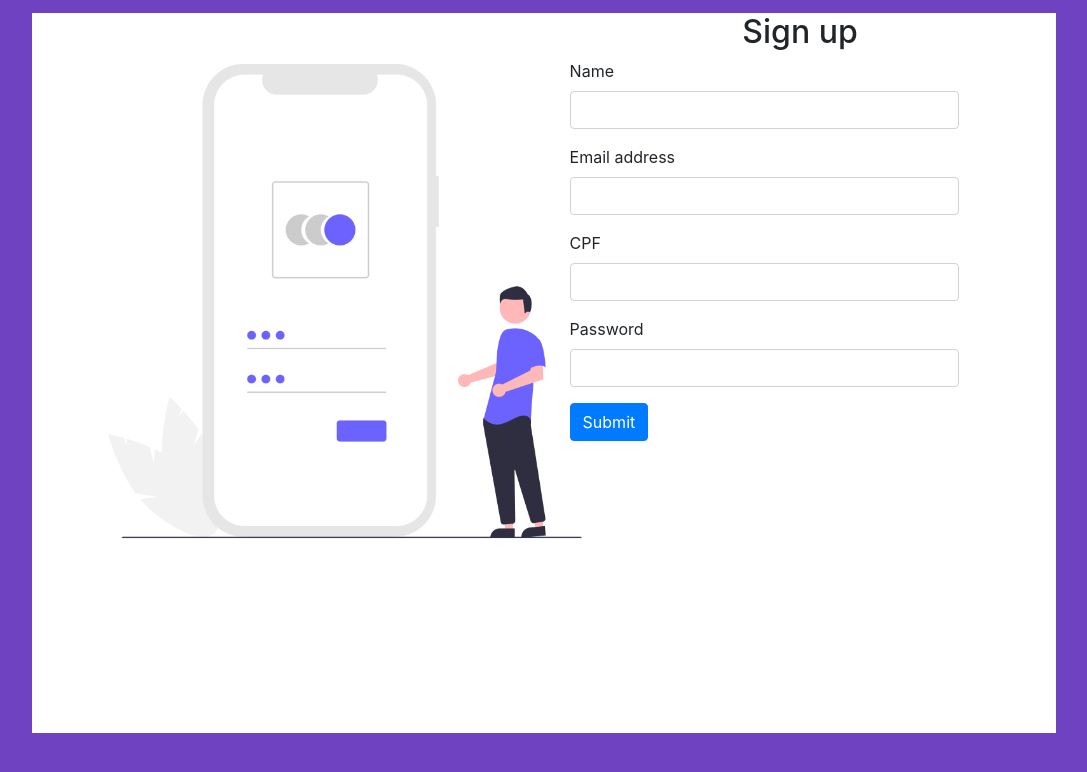
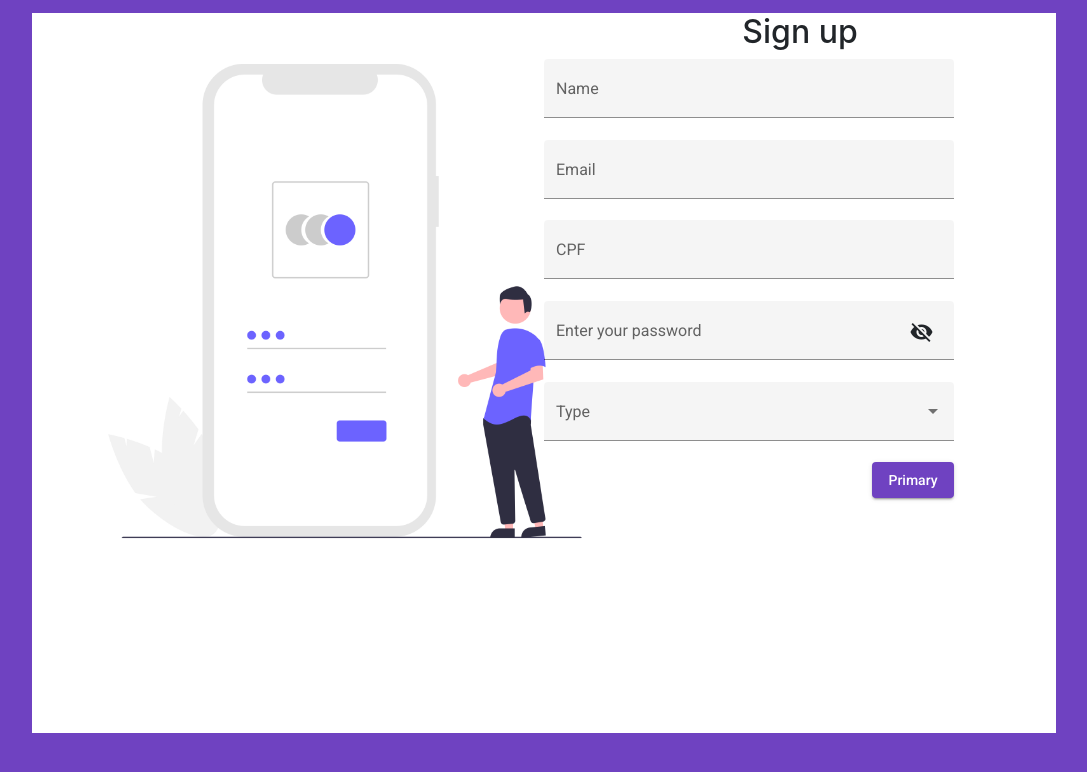
Before and after one commit to rene-kt/angular-ecommerce, an Angular app: page / in a window 1280 px wide. Shown: the top 772 px of the page, without its empty margins (96-1183 px from the left). Built offline with nearby package versions, Linux system fonts and the light colour scheme.

Commit message:
create form

```diff
--- a/src/app/app.component.css
+++ b/src/app/app.component.css
@@ -50,9 +50,16 @@
 }
 
 .container-form form {
-    padding-left: 5%;
+    justify-content: center;
+    width: 80%;
 }
 
-.container-form input {
-    width: 80%;
+mat-form-field {
+    width: 100%;
 }
+
+.button-save {
+    background-color: var(--purple);
+    color: #fff;
+    float: right;
+}
--- a/src/app/app.component.html
+++ b/src/app/app.component.html
@@ -15,28 +15,55 @@
 
             <h2>Sign up</h2>
 
+
             <form>
 
-                <div class="form-group">
-                    <label for="exampleInputEmail1">Name</label>
-                    <input type="text" class="form-control" id="exampleInputEmail1" aria-describedby="emailHelp">
-                </div>
-                <div class="form-group">
-                    <label for="exampleInputEmail1">Email address</label>
-                    <input type="email" class="form-control" id="exampleInputEmail1" aria-describedby="emailHelp">
-                </div>
+                <mat-form-field appearance="fill" class="input">
+                    <mat-label>Name</mat-label>
+                    <input matInput>
+                </mat-form-field>
+                <br>
 
-                <div class="form-group">
-                    <label for="exampleInputEmail1">CPF</label>
-                    <input type="text" class="form-control" id="exampleInputEmail1" aria-describedby="emailHelp">
-                </div>
-                <div class="form-group">
-                    <label for="exampleInputPassword1">Password</label>
-                    <input type="password" class="form-control" id="exampleInputPassword1">
-                </div>
+                <mat-form-field appearance="fill">
+                    <mat-label>Email</mat-label>
+                    <input matInput>
+                </mat-form-field>
+                <br>
 
-                <button type="submit" class="btn btn-primary">Submit</button>
+                <mat-form-field appearance="fill">
+                    <mat-label>CPF</mat-label>
+                    <input matInput>
+                </mat-form-field>
+                <br>
+
+                <mat-form-field appearance="fill">
+                    <mat-label>Enter your password</mat-label>
+                    <input matInput [type]="hide ? 'password' : 'text'">
+                    <button mat-icon-button matSuffix (click)="hide = !hide" [attr.aria-label]="'Hide password'" [attr.aria-pressed]="hide">
+                        <mat-icon>{{hide ? 'visibility_off' : 'visibility'}}</mat-icon>
+                        </button>
+                </mat-form-field>
+                <br>
+
+                <mat-form-field appearance="fill">
+                    <mat-label>Type</mat-label>
+                    <mat-select>
+                        <mat-option value="option">Client</mat-option>
+                        <mat-option value="option">Seller</mat-option>
+                    </mat-select>
+                </mat-form-field>
+                <br>
+
+                <button mat-raised-button class="button-save">Primary</button>
+
+
             </form>
+
+
+
+
+
+
         </div>
 
     </div>
--- a/src/app/app.component.ts
+++ b/src/app/app.component.ts
@@ -7,4 +7,6 @@ import { Component } from '@angular/core';
 })
 export class AppComponent {
   title = 'angular-ecommerce';
+  // hide password
+  hide = true;
 }
```
Also changed, not shown: src/app/app.module.ts (+13 -2 lines).
